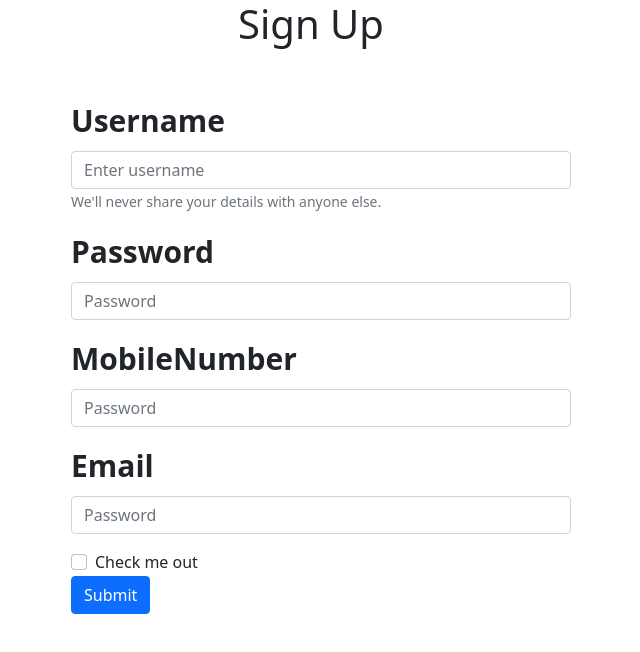
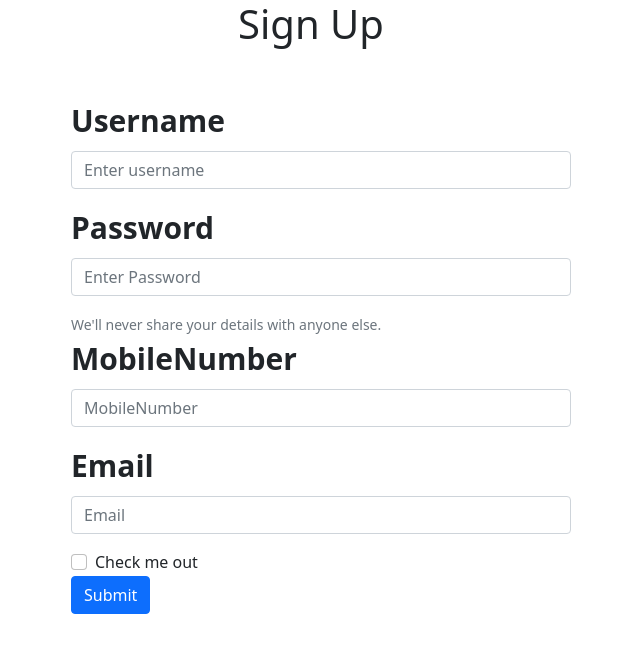
Before and after one commit to AnilBameta/ReactMovieApp, a React (Create React App) app: page /SignUp in a window 1280 px wide. Shown: the top 652 px of the page, without its empty margins (329-969 px from the left). Built offline with nearby package versions, Linux system fonts and the light colour scheme.

Commit message:
SignUp and LogIn update

```diff
--- a/package.json
+++ b/package.json
@@ -13,6 +13,7 @@
     "@testing-library/user-event": "^12.8.3",
     "axios": "^0.24.0",
     "bootstrap": "^5.1.3",
+    "cors": "^2.8.5",
     "react": "^17.0.2",
     "react-bootstrap": "^2.0.4",
     "react-dom": "^17.0.2",
--- a/src/LogIn.js
+++ b/src/LogIn.js
@@ -1,31 +1,68 @@
-import React from 'react';
+import axios from 'axios';
+import React, { useEffect, useState } from 'react';
 import {Form,Button} from 'react-bootstrap';
 export default function LogIn() {
+const [apiData,getApiData] = useState();
+const [user,setUser] = useState();
+const [passwrd,setPasswrd] = useState();
+
+useEffect(()=> {
+   axios.get("http://localhost:4000/api/user")
+   .then(response=> {
+     getApiData(response)
+   })
+   .catch(err=> {
+     console.log(err)
+   })
+},[]);
+console.log(apiData);
+let flag=[];
+function Submit() {
+ flag = apiData?.data?.map(val=> {
+   if(val.UserName.localeCompare(user)===0 && val.Password.localeCompare(passwrd)===0)
+   {
+     return 1;
+   }
+   else {
+    return 0;
+   }
+
+ }
+)
+if(flag.includes(1)) {
+  alert("You have succesfully logged In")
+}
+else {
+  alert("Wrong Username or Password")
+}
+}
+
+
+
+
     return (
   <div className='SignUp'>
      <h1 style={{textAlign:'center'}}>Log In</h1>
         <Form className=" formcss">
-  <Form.Group className="mb-3" controlId="formBasicEmail">
+  <Form.Group className="mb-3" >
     <Form.Label style={{fontSize:'30px'}}><b>Username</b></Form.Label>
-    <Form.Control type="email" placeholder="Enter username" />
-    <Form.Text className="text-muted">
-      We'll never share your details with anyone else.
-    </Form.Text>
+    <Form.Control placeholder="Enter username" onChange={(e)=>{setUser(e.target.value)}}/>
   </Form.Group>
 
   <Form.Group className="mb-3" controlId="formBasicPassword">
     <Form.Label style={{fontSize:'30px'}}><b>Password</b></Form.Label>
-    <Form.Control type="password" placeholder="Password" />
+    <Form.Control type="password" placeholder="Password" onChange={(e)=>setPasswrd(e.target.value)}/>
   </Form.Group>
+  <Form.Text className="text-muted">
+      We'll never share your details with anyone else.
+    </Form.Text>
   <Form.Group className="mb-3" controlId="formBasicCheckbox">
     <Form.Check type="checkbox" label="Check me out" />
   </Form.Group>
-  <Button variant="primary" type="submit">
+  <Button variant="primary" onClick={Submit}>
     Submit
   </Button>
 </Form>
-
-
 </div>
     )
 }
--- a/src/SignUp.js
+++ b/src/SignUp.js
@@ -1,13 +1,8 @@
 import React,{useState} from 'react';
 import {Form,Button} from 'react-bootstrap';
 import axios from 'axios'
+
 export default function SignUp() {
-  // const [data,setData] = useState({
-  //  UserName:'',
-  //  Password:'',
-  //  MobileNumber: 0 ,
-  //  Email:''
-  //  });
   const [userName,setUserName]= useState("");
   const [password,setPassword]= useState("");
   const [email,setEmail]= useState("");
@@ -30,16 +25,17 @@ export default function SignUp() {
   const url= 'http://localhost:4000/api/user';
   function funcSubmit () {
    axios.post(url,{
-     UserName: userName,
-     Password: password,
-     MobileNumber: mobileNumber,
-     Email: email }
-    )
+     "UserName": userName,
+     "Password": password,
+     "MobileNumber": mobileNumber,
+     "Email": email }
+    ).then(res =>{
+      console.log(res)
+      alert("You have successfully Signed Up")
+    }).catch((err)=>{
+      alert("Please enter the right credentials")
+    })
   }
-
-
-
-
 
 
     return (
@@ -48,35 +44,33 @@ export default function SignUp() {
         <Form className=" formcss">
   <Form.Group className="mb-3" controlId="formBasicEmail">
     <Form.Label style={{fontSize:'30px'}}><b>Username</b></Form.Label>
-    <Form.Control  placeholder="Enter username" onChange={funcName}/>
-    <Form.Text className="text-muted">
-      We'll never share your details with anyone else.
-    </Form.Text>
+    <Form.Control type='email' placeholder="Enter username" onChange={funcName}/>
   </Form.Group>
 
   <Form.Group className="mb-3" controlId="formBasicPassword">
     <Form.Label style={{fontSize:'30px'}}><b>Password</b></Form.Label>
-    <Form.Control type="password" placeholder="Password" onChange={funcPassword}/>
+    <Form.Control type="password" placeholder="Enter Password" onChange={funcPassword}/>
+  </Form.Group>
+  <Form.Text className="text-muted">
+      We'll never share your details with anyone else.
+    </Form.Text>
+
+  <Form.Group className="mb-3" >
+    <Form.Label style={{fontSize:'30px'}}><b>MobileNumber</b></Form.Label>
+    <Form.Control  placeholder="MobileNumber" onChange={funcMobileNumber}/>
   </Form.Group>
   <Form.Group className="mb-3" controlId="formBasicCheckbox">
   </Form.Group>
 
-  <Form.Group className="mb-3" controlId="formBasicPassword">
-    <Form.Label style={{fontSize:'30px'}}><b>MobileNumber</b></Form.Label>
-    <Form.Control  placeholder="Password" onChange={funcMobileNumber}/>
-  </Form.Group>
-  <Form.Group className="mb-3" controlId="formBasicCheckbox">
-  </Form.Group>
-
-  <Form.Group className="mb-3" controlId="formBasicPassword">
+  <Form.Group className="mb-3" >
     <Form.Label type="email" style={{fontSize:'30px'}}><b>Email</b></Form.Label>
-    <Form.Control  placeholder="Password" onChange={funcEmail}/>
+    <Form.Control  placeholder="Email" onChange={funcEmail}/>
   </Form.Group>
   <Form.Group className="mb-3" controlId="formBasicCheckbox">
   </Form.Group>
 
   <Form.Check type="checkbox" label="Check me out" />
-  <Button variant="primary" type="submit" onClick={funcSubmit}>
+ <Button variant="primary"  onClick={funcSubmit}>
     Submit
   </Button>
 </Form>
```
Also changed, not shown: 1 other file (tests, documents, lock files or other folders).
